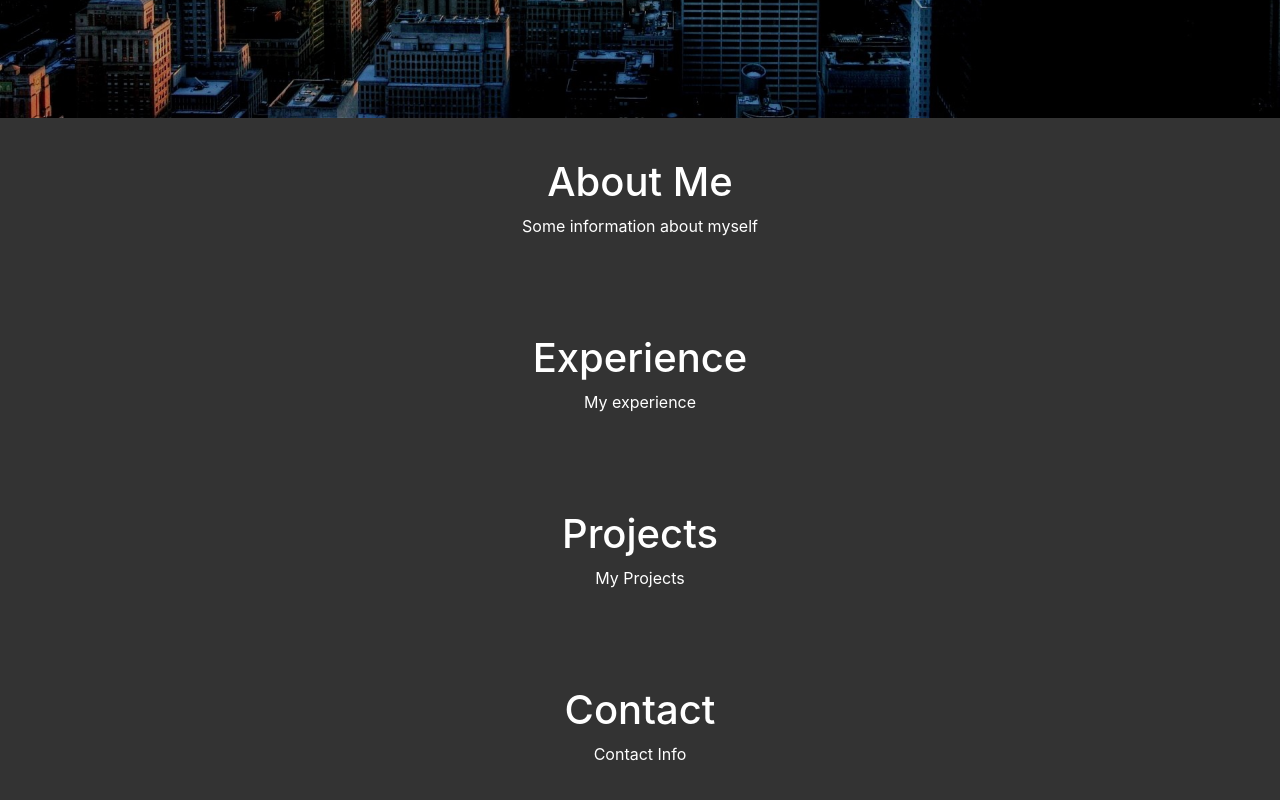
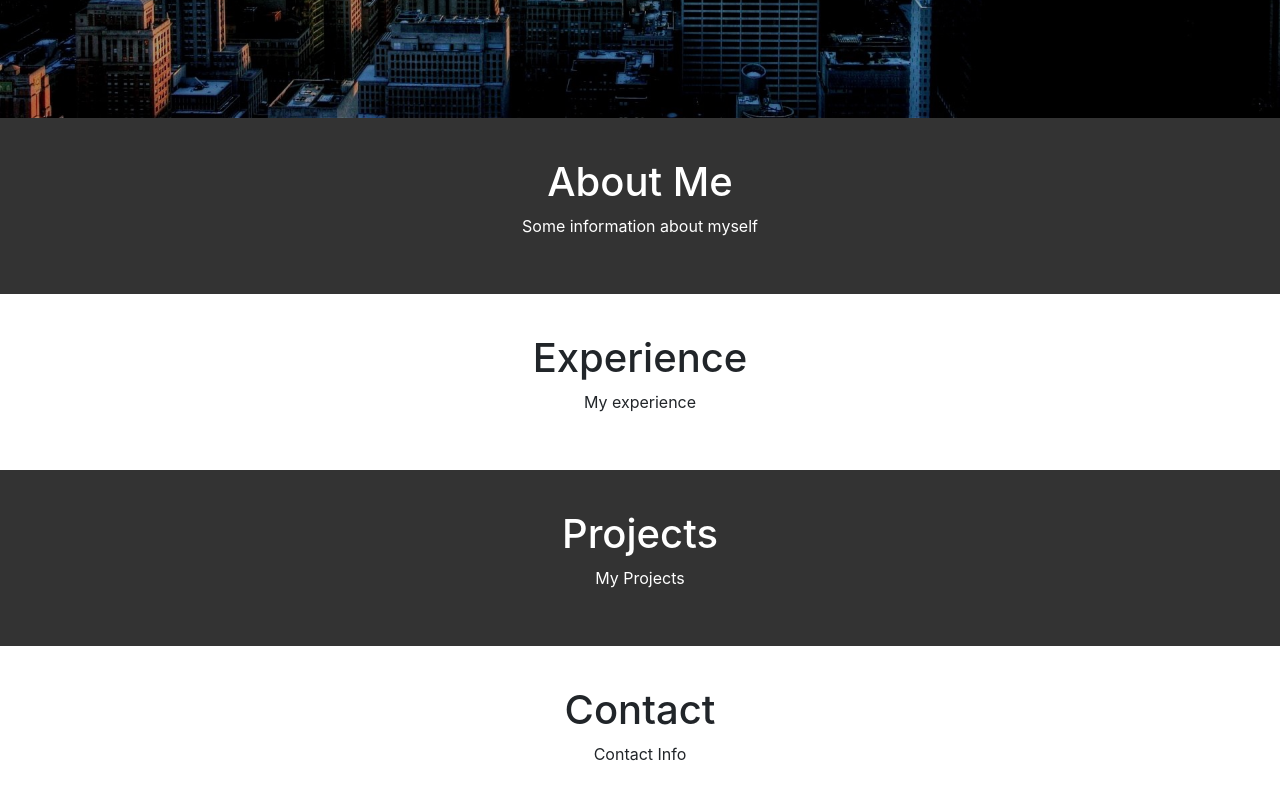
Before and after one commit to Dill800/portfolio, a React (Create React App) app: page / in a window 1280 px wide. Shown: the part 732-1532 px from the top of the page. Built offline with nearby package versions, Linux system fonts and the light colour scheme.

Commit message:
Changed colors of sections

```diff
--- a/src/container/Main/Main.js
+++ b/src/container/Main/Main.js
@@ -33,7 +33,7 @@ class Main extends Component{
                 <p>Some information about myself</p>
             </Section>
 
-            <Section dark={true} id='experience' title='Experience'>
+            <Section dark={false} id='experience' title='Experience'>
                 <p>My experience</p>
             </Section>
 
@@ -41,7 +41,7 @@ class Main extends Component{
                 <p>My Projects</p>
             </Section>
 
-            <Section dark={true} id='contact' title='Contact'>
+            <Section dark={false} id='contact' title='Contact'>
                 <p>Contact Info</p>
             </Section>
 
```
